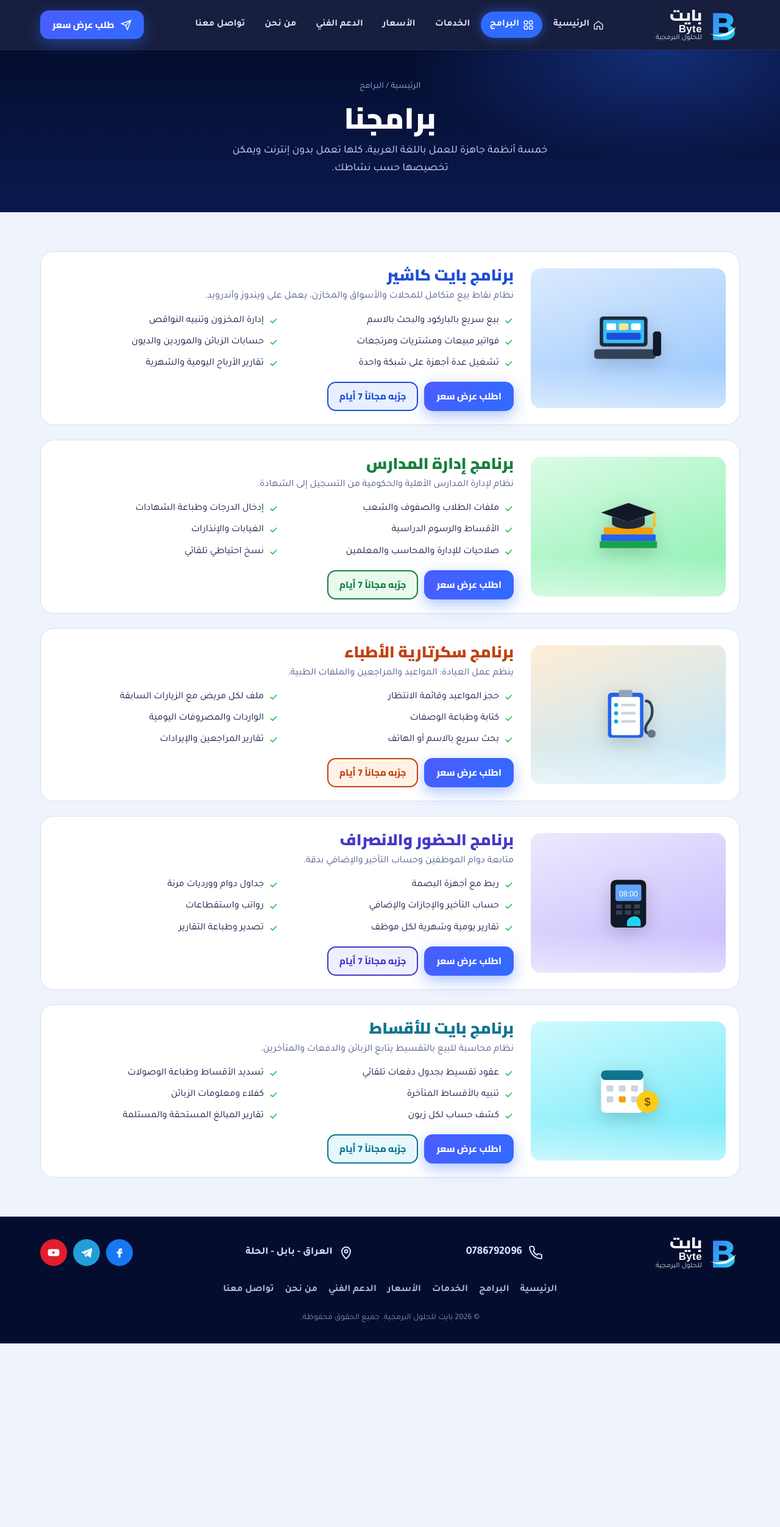
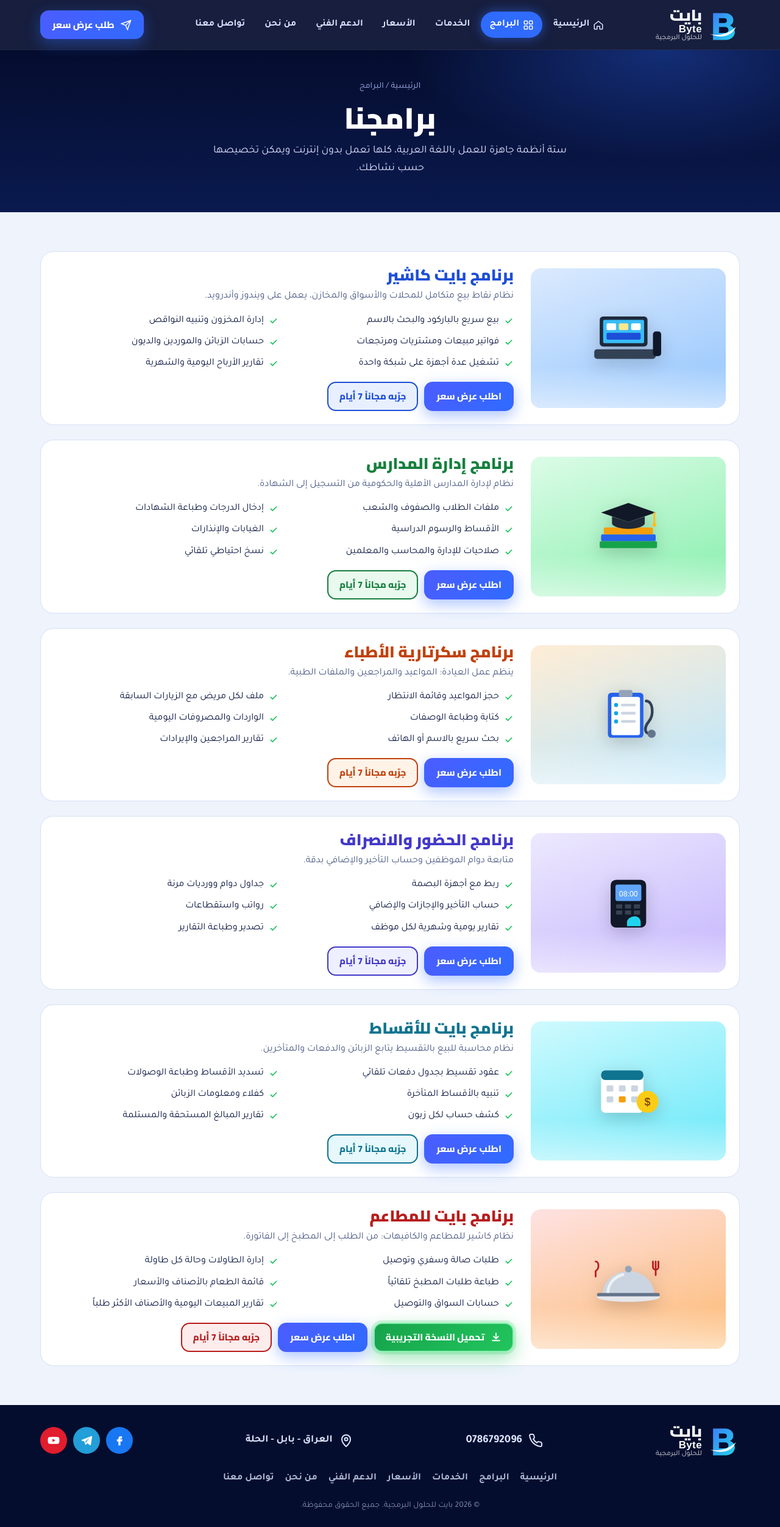
Before and after one commit to alaqamihsan-ux/byteiraq-site, a plain HTML site: page programs.html in a window 1280 px wide. Shown: the top 2504 px of the page at 61% size. Before the commit the page ends 2203 px from the top, so only its background shows below. Drawn offline with Linux system fonts and the light colour scheme.

Commit message:
Add restaurant program

```diff
--- a/programs.html
+++ b/programs.html
@@ -41,7 +41,7 @@
 <main>
 <div class="page-hero"><div class="wrap">
   <div class="crumbs"><a href="index.html">الرئيسية</a> / البرامج</div>
-  <h1>برامجنا</h1><p>خمسة أنظمة جاهزة للعمل باللغة العربية، كلها تعمل بدون إنترنت ويمكن تخصيصها حسب نشاطك.</p>
+  <h1>برامجنا</h1><p>ستة أنظمة جاهزة للعمل باللغة العربية، كلها تعمل بدون إنترنت ويمكن تخصيصها حسب نشاطك.</p>
 </div></div><section><div class="wrap"><article class="detail" id="cashier" style="--c:#1d4ed8;--soft:#e8f0ff">
   <div class="art" style="background:linear-gradient(160deg,#dbeafe,#93c5fd)"><svg viewBox="0 0 120 80"><rect x="18" y="8" width="70" height="44" rx="5" fill="#1e293b"/><rect x="23" y="13" width="60" height="34" rx="2" fill="#38bdf8"/><rect x="28" y="18" width="14" height="10" rx="2" fill="#fff"/><rect x="46" y="18" width="14" height="10" rx="2" fill="#fde68a"/><rect x="64" y="18" width="14" height="10" rx="2" fill="#fff"/><rect x="28" y="32" width="50" height="10" rx="2" fill="#1d4ed8"/><rect x="10" y="56" width="90" height="14" rx="4" fill="#334155"/><rect x="96" y="30" width="12" height="36" rx="4" fill="#0f172a"/></svg></div>
   <div>
@@ -87,6 +87,15 @@
     <div class="acts"><a href="contact.html?p=بايت للأقساط" class="btn btn-blue">اطلب عرض سعر</a><a href="index.html#trial" class="btn btn-line">جرّبه مجاناً 7 أيام</a></div>
   </div>
 </article>
+<article class="detail" id="restaurant" style="--c:#b91c1c;--soft:#fdecec">
+  <div class="art" style="background:linear-gradient(160deg,#fee2e2,#fdba74)"><svg viewBox="0 0 120 80"><ellipse cx="60" cy="66" rx="46" ry="7" fill="#e5e7eb"/><path d="M22 62a38 34 0 0 1 76 0z" fill="#cbd5e1"/><path d="M30 60a30 28 0 0 1 22-27" fill="none" stroke="#fff" stroke-width="4" stroke-linecap="round" opacity=".7"/><circle cx="60" cy="25" r="5" fill="#94a3b8"/><rect x="14" y="60" width="92" height="5" rx="2.5" fill="#64748b"/><path d="M100 14v20M96 14v8a4 4 0 0 0 8 0v-8" fill="none" stroke="#b91c1c" stroke-width="2.5" stroke-linecap="round"/><path d="M12 14c5 0 6 10 0 14v8" fill="none" stroke="#b91c1c" stroke-width="2.5" stroke-linecap="round"/></svg></div>
+  <div>
+    <h2>برنامج بايت للمطاعم</h2>
+    <p>نظام كاشير للمطاعم والكافيهات: من الطلب إلى المطبخ إلى الفاتورة.</p>
+    <ul class="feat"><li><svg width="16" height="16"><use href="#i-check"/></svg>طلبات صالة وسفري وتوصيل</li><li><svg width="16" height="16"><use href="#i-check"/></svg>إدارة الطاولات وحالة كل طاولة</li><li><svg width="16" height="16"><use href="#i-check"/></svg>طباعة طلبات المطبخ تلقائياً</li><li><svg width="16" height="16"><use href="#i-check"/></svg>قائمة الطعام بالأصناف والأسعار</li><li><svg width="16" height="16"><use href="#i-check"/></svg>حسابات السواق والتوصيل</li><li><svg width="16" height="16"><use href="#i-check"/></svg>تقارير المبيعات اليومية والأصناف الأكثر طلباً</li></ul>
+    <div class="acts"><a href="https://github.com/alaqamihsan-ux/byteprog/releases/download/restaurant-v1.0/byte-restaurant-setup.exe" class="btn btn-green"><svg width="18" height="18" viewBox="0 0 24 24" fill="none" stroke="currentColor" stroke-width="2.4" stroke-linecap="round"><path d="M12 3v12M7 10l5 5 5-5M4 19h16"/></svg>تحميل النسخة التجريبية</a><a href="contact.html?p=بايت للمطاعم" class="btn btn-blue">اطلب عرض سعر</a><a href="index.html#trial" class="btn btn-line">جرّبه مجاناً 7 أيام</a></div>
+  </div>
+</article>
 </div></section>
 </main>
 
```
Also changed, not shown: about.html (+2 -2 lines), contact.html (+1 -1 lines), index.html (+6 -0 lines).
